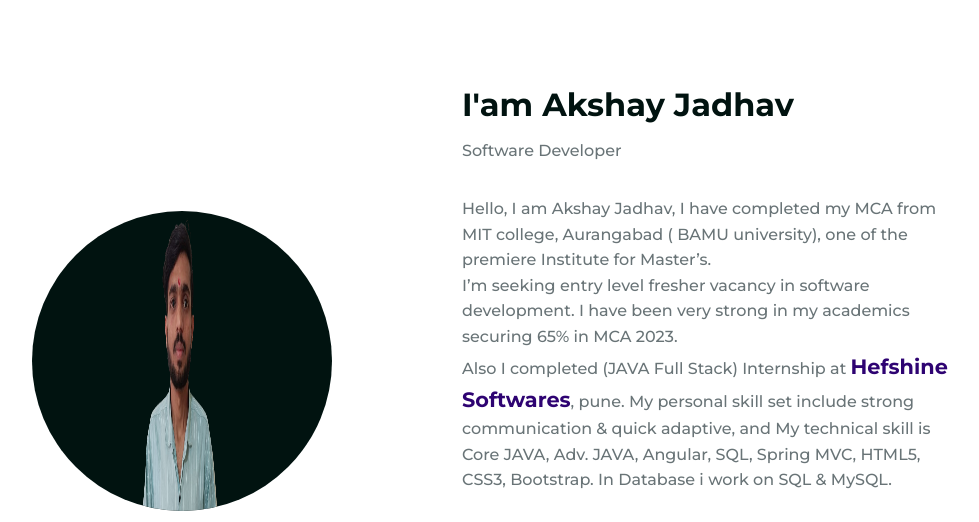
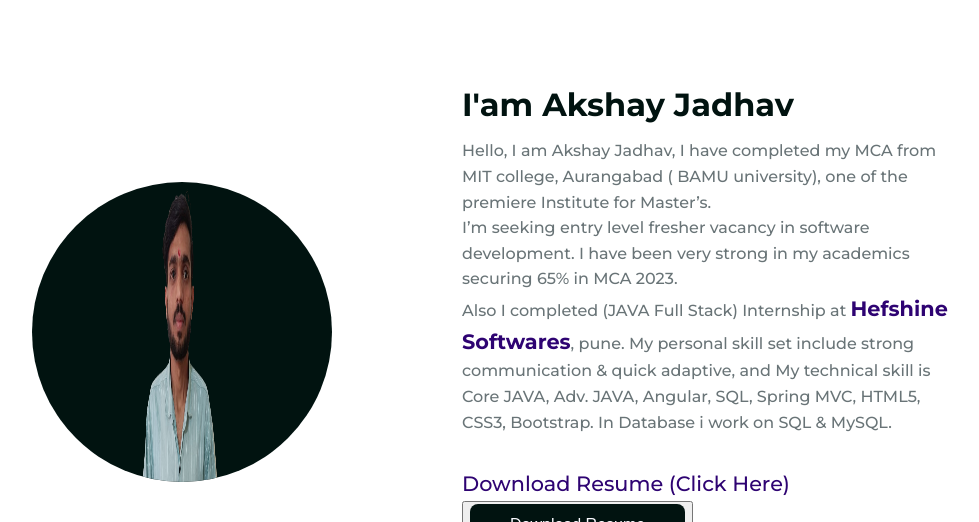
Before and after one commit to Akshay22101999/AkshayPortfolio, a plain HTML site: page index.html in a window 1280 px wide. Shown: the part 820-1342 px from the top of the page, without its empty margins (194-1173 px from the left). Drawn offline with nearby package versions, Linux system fonts and the light colour scheme; a script that the page names is missing.

Commit message:
Update index.html

```diff
--- a/index.html
+++ b/index.html
@@ -69,7 +69,7 @@
 
                     <div>
                         <h2 class="about__subtitle">I'am Akshay Jadhav</h2>
-                        <span class="about__profession">Software Developer</span>
+<!--                         <span class="about__profession">Software Developer</span> -->
                         <p class="about__text">Hello, I am Akshay Jadhav, I have completed my MCA from MIT college, Aurangabad  ( BAMU university), one of the premiere Institute for Master’s. <br>I’m seeking entry level fresher vacancy in software development.
 
 
```
